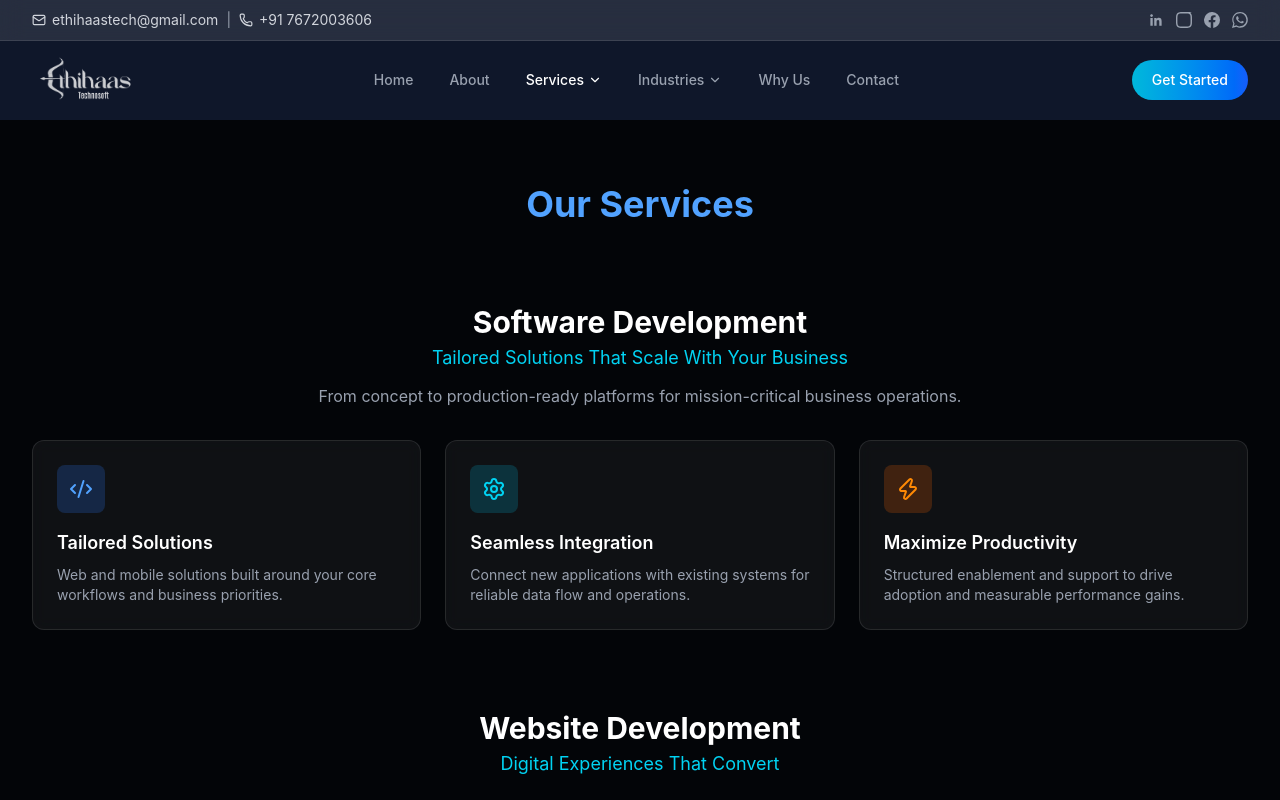
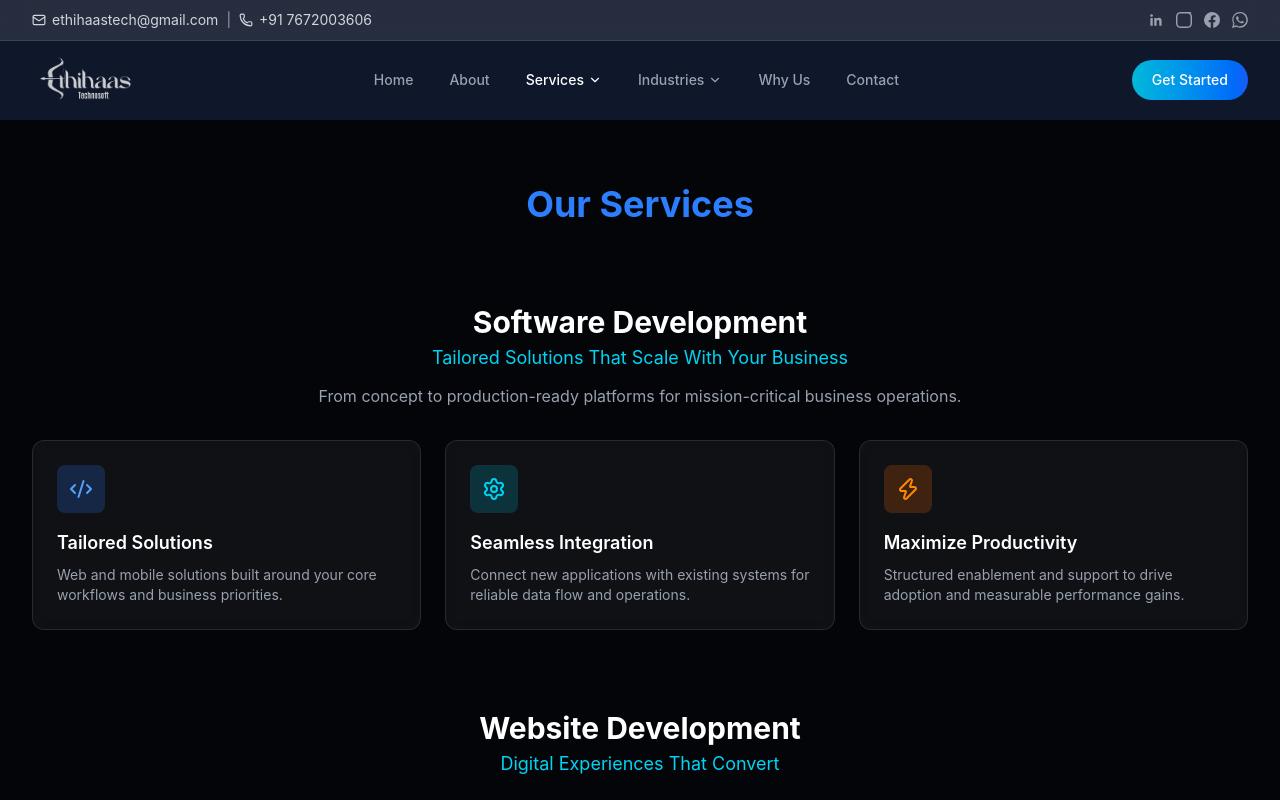
Before and after one commit to archanadeshpal526-create/Etechnosoft-Website, a React (Vite) app: page /services in a window 1280 px wide. Shown: the top 800 px of the page. Built offline with nearby package versions, Linux system fonts and the light colour scheme.

Commit message:
Use stronger blue for Services heading

```diff
--- a/src/components/Services.jsx
+++ b/src/components/Services.jsx
@@ -169,7 +169,7 @@ export default function Services() {
           className="text-center mb-12"
         >
           <h2 className="text-3xl md:text-4xl font-bold text-white">
-            <span className="text-blue-400 font-bold">Our Services</span>
+            <span className="text-blue-500 font-bold">Our Services</span>
           </h2>
         </motion.div>
 
```
